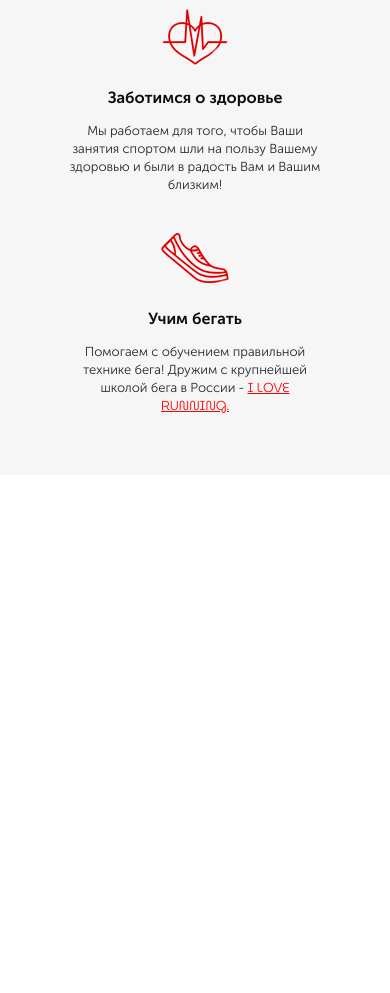
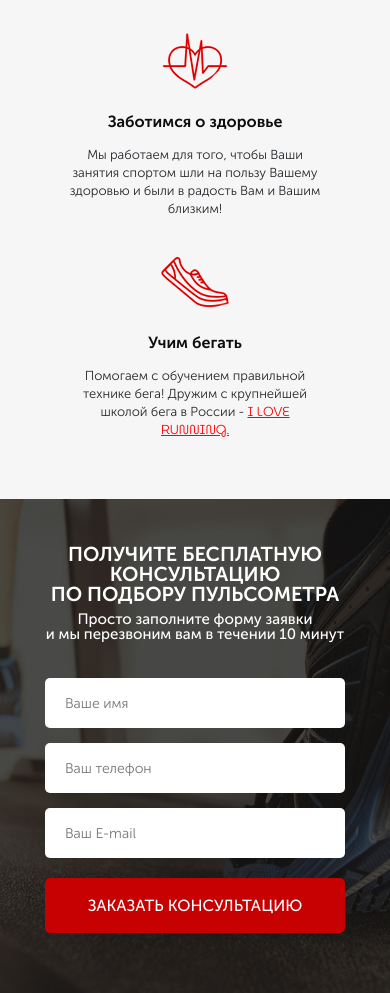
Before and after one commit to seffferyan/pulse_course, a website: page src/index.html in a window 390 px wide. Shown: the part 859-1852 px from the top of the page. Before the commit the page ends 1334 px from the top, so only its background shows below. Drawn offline with Linux system fonts and the light colour scheme; files whose address does not match are found by name.

Commit message:
The third section is made. Adapted for all types of devices.

```diff
--- a/src/index.html
+++ b/src/index.html
@@ -72,5 +72,21 @@
         </div>
       </div>
     </div>
+
+    <div class="consultation">
+      <div class="container">
+        <h2 class="title title_left">Получите бесплатную консультацию<br>по подбору пульсометра</h2>
+        <div class="consultation__descr">
+          Просто заполните форму заявки<br>и мы перезвоним вам в течении 10 минут
+        </div>
+        <form class="feed-form" action="#">
+          <input required name="name" type="text" placeholder="Ваше имя">
+          <input required name="phone" type="number" placeholder="Ваш телефон">
+          <input required name="email" type="email" placeholder="Ваш E-mail">
+
+          <button class="button button_submit">заказать консультацию</button>
+        </form>
+      </div>
+    </div>
   </body>
 </html>
--- a/src/sass/blocks/_buttons.scss
+++ b/src/sass/blocks/_buttons.scss
@@ -15,4 +15,10 @@
       height: 50px;
       font-size: 16px;
   }
+  &_submit {
+    margin-top: 20px;
+    width: 300px;
+    height: 55px;
+    font-size: 16px;
+  }
 }
--- /dev/null
+++ b/src/sass/blocks/_consultation.scss
@@ -0,0 +1,9 @@
+.consultation {
+  padding: 100px 0 92px 0;
+  background: url(../../img/consult_bg.jpg) center (center/cover) no-repeat;
+  &__descr {
+      font-weight: 500;
+      color: #ffffff;
+      font-size: 20px;
+  }
+}
--- /dev/null
+++ b/src/sass/blocks/_forms.scss
@@ -0,0 +1,19 @@
+.feed-form {
+    margin-top: 36px;
+    display: flex;
+    flex-direction: column;
+    width: 300px;
+    input {
+        height: 50px;
+        padding: 0 20px;
+        background-color: #fff;
+        border-radius: 5px;
+        border: none;
+        color: #4B4B4B;
+        font-weight: 300;
+        font-size: 14px;
+        &:nth-child(even) {
+            margin: 15px 0;
+        }
+    }
+}
--- a/src/sass/blocks/_titles.scss
+++ b/src/sass/blocks/_titles.scss
@@ -5,4 +5,10 @@
     text-transform: uppercase;
     line-height: 30px;
     text-align: center;
+    &_left {
+        color: #ffffff;
+        font-size: 36px;
+        text-align: left;
+        line-height: 54px;
+    }
 }
--- a/src/sass/blocks/style.scss
+++ b/src/sass/blocks/style.scss
@@ -14,4 +14,6 @@
 @import "../blocks/buttons";
 @import "../blocks/advantages";
 @import "../blocks/titles";
+@import "../blocks/consultation";
+@import "../blocks/forms";
 @import "../media/media";
--- /dev/null
+++ b/src/sass/media/_424px.scss
@@ -0,0 +1,57 @@
+@media (max-width: 424px) {
+.header {
+    &__logo {
+        width: 50%;
+    }
+    &__phone {
+        font-size: 12px;
+    }
+}
+.button_header {
+    width: 100%;
+    font-size: 10px;
+}
+
+.promo {
+    padding: 21px 15px 93px 15px;
+    &__wrapper {
+        margin-top: 65px;
+    }
+    &__header {
+        text-align: center;
+    }
+    &__subheader {
+        text-align: center;
+        margin-top: 14px;
+    }
+    &__icons {
+        display: none;
+    }
+}
+.title {
+    font-size: 22px;
+    &_left {
+        text-align: center;
+        font-size: 20px;
+    }
+}
+.advantages {
+    padding: 45px 0 60px 0;
+    &__wrapper {
+        margin-top: 15px;
+    }
+    &__item {
+        max-width: 65%;
+    }
+}
+.consultation {
+    padding: 45px 10px 60px 10px;
+    &__descr {
+        text-align: center;
+        font-size: 15px;
+    }
+}
+.feed-form {
+    margin: 36px auto 0 auto;
+}
+}
--- a/src/sass/media/_575px.scss
+++ b/src/sass/media/_575px.scss
@@ -9,14 +9,15 @@
             width: 50%;
         }
         &__phone {
-            font-size: 12px;
+            font-size: 15px;
         }
     }
     .button_header {
-        font-size: 10px;
+        font-size: 12px;
     }
 
     .promo {
+        padding: 0 10px;
         &__wrapper {
             margin-top: 65px;
         }
@@ -33,6 +34,10 @@
     }
     .title {
         font-size: 22px;
+        &_left {
+            text-align: center;
+            font-size: 22px;
+        }
     }
     .advantages {
         padding: 45px 0 60px 0;
@@ -43,4 +48,14 @@
             max-width: 65%;
         }
     }
+    .consultation {
+        padding: 45px 10px 60px 10px;
+        &__descr {
+            text-align: center;
+            font-size: 15px;
+        }
+    }
+    .feed-form {
+        margin: 36px auto 0 auto;
+    }
 }
--- a/src/sass/media/_767px.scss
+++ b/src/sass/media/_767px.scss
@@ -54,4 +54,18 @@
             margin-top: 12px;
         }
     }
+
+    .title {
+        &_left {
+            line-height: 1;
+        }
+    }
+
+    .consultation {
+        padding: 60px 0;
+        &__descr {
+            font-size: 16px;
+            line-height: 1;
+        }
+    }
 }
--- a/src/sass/media/_991px.scss
+++ b/src/sass/media/_991px.scss
@@ -44,4 +44,8 @@
         font-size: 26px;
         line-height: 26px;
     }
+
+    .consultation {
+        padding: 80px 0;
+    }
 }
--- a/src/sass/media/_media.scss
+++ b/src/sass/media/_media.scss
@@ -2,3 +2,4 @@
 @import '991px';
 @import '767px';
 @import '575px';
+@import '424px';
```
Also changed, not shown: src/css/blocks/style.min.css.
